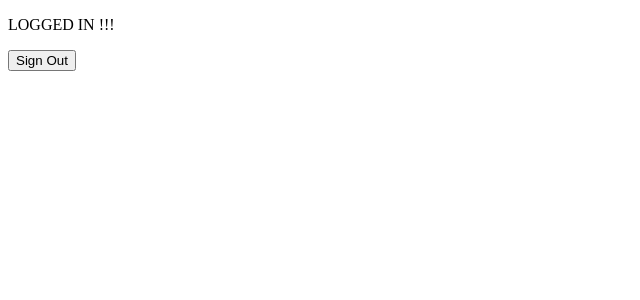
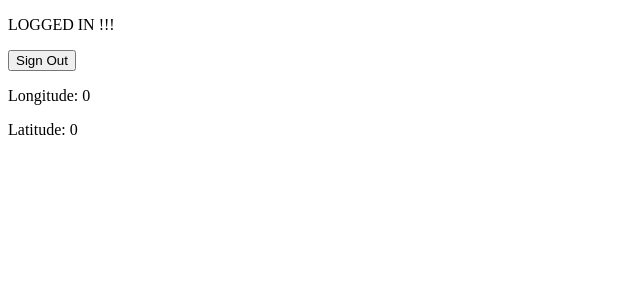
Before and after one commit to falafels/ThermyBoi, a React (Create React App) app in the folder app/templates/static/: page /directory in a window 1280 px wide. Shown: the top 300 px of the page, without its empty margins (0-640 px from the left). Built offline with nearby package versions, Linux system fonts and the light colour scheme; no server answers.

Commit message:
Geolocation added

```diff
--- a/app/templates/static/src/Directory.jsx
+++ b/app/templates/static/src/Directory.jsx
@@ -4,10 +4,30 @@ import {withRouter} from 'react-router-dom';
 export class Directory extends Component {
     constructor(props) {
         super(props);
+
+        this.state = {
+            posts: [],
+            lon: 0,
+            lat: 0
+        }
+
     }
 
     componentDidMount = () => {
+        this.getLocation();
+    }
 
+    getLocation = () => {
+        if (navigator.geolocation) {
+            navigator.geolocation.getCurrentPosition(this.showPosition);
+        } else {
+            alert('Geolocation Not supported by current browser');
+        }
+    }
+
+    showPosition = (position) => {
+        this.setState({lon: position.coords.longitude});
+        this.setState({lat: position.coords.latitude});
     }
 
     signOut = () => {
@@ -25,6 +45,12 @@ export class Directory extends Component {
                     LOGGED IN !!!
                 </p>
                 <button onClick={this.signOut}>Sign Out</button>
+                <p>
+                    Longitude: {this.state.lon}
+                </p>
+                <p>
+                    Latitude: {this.state.lat}
+                </p>
             </div>
         )
     }
```
